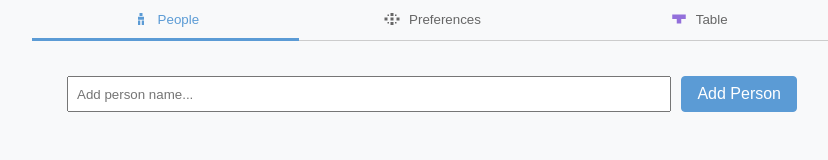
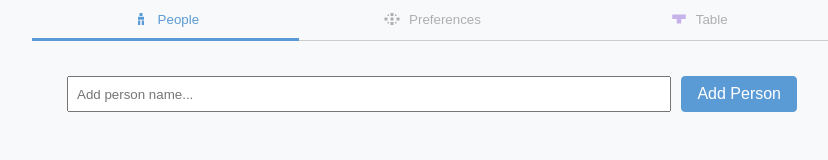
Before and after one commit to cornerman/tabletetris, a React (Vite) app: page / in a window 1280 px wide. Shown: the top 160 px of the page, without its empty margins (208-1036 px from the left). Built offline with nearby package versions, Linux system fonts and the light colour scheme.

Commit message:
disable tabs without persons

```diff
--- a/src/main.tsx
+++ b/src/main.tsx
@@ -38,7 +38,7 @@ interface Person {
 
 type PreferencesState = Record<string, boolean>; // Key: pref_want/dislike_A_B
 type SolverStatus = 'idle' | 'loading' | 'error' | 'success';
-type TabId = 'people' | 'preferences' | 'results';
+type TabId = 'people' | 'preferences' | 'table';
 
 interface TabDefinition {
     id: TabId;
@@ -49,7 +49,7 @@ interface TabDefinition {
 const TABS: TabDefinition[] = [
     { id: 'people', label: 'People', icon: PeopleIcon },
     { id: 'preferences', label: 'Preferences', icon: PreferencesIcon },
-    { id: 'results', label: 'Table', icon: TableIcon },
+    { id: 'table', label: 'Table', icon: TableIcon },
 ];
 
 // Result type: Array of person objects representing the seating arrangement
@@ -282,7 +282,18 @@ function App() {
 
         // Determine the starting tab based on the URL hash
         const hash = window.location.hash;
-        const initialTab = getTabFromHash(hash);
+        let initialTab = getTabFromHash(hash); // Use let instead of const
+
+        // --- Add check for disabled tabs on initial load ---
+        if ((initialTab === 'preferences' || initialTab === 'table') && loadedPeople.length === 0) {
+            console.log(`[DEBUG] Initial hash '${hash}' points to a disabled tab (${initialTab}) with no people. Redirecting to 'people'.`);
+            initialTab = 'people';
+            // Optionally, update the hash in the URL bar to reflect the change
+            // Be careful with history updates if not desired
+            window.location.hash = 'people';
+        }
+        // --- End check ---
+
         setActiveTab(initialTab);
 
     }, []); // Empty dependency array means run only once on mount
@@ -367,6 +378,22 @@ function App() {
     useEffect(() => {
         const handleHashChange = () => {
             const newTab = getTabFromHash(window.location.hash);
+
+            // --- Add guard against navigating to disabled tabs via URL ---
+            if ((newTab === 'preferences' || newTab === 'table') && people.length === 0) {
+                console.log(`[DEBUG] Hash change to '${newTab}' blocked because people list is empty. Redirecting to 'people'.`);
+                // Force hash back to people if trying to access disabled tabs directly
+                if (window.location.hash !== '#people') { // Avoid infinite loop if already #people
+                    window.location.hash = 'people';
+                }
+                // If the *current* active tab is already people, we don't need to trigger a state update
+                // If the *current* active tab is NOT people, the hash change above will trigger this handler again,
+                // and it will correctly set the state to 'people' on the next run.
+                return; // Stop processing this hash change event
+            }
+            // --- End guard ---
+
+            // Original logic: Only update state if the (now validated) tab is different
             if (newTab !== activeTab) {
                 console.log(`[DEBUG] Hash changed, switching tab to: ${newTab}`);
                 setActiveTab(newTab);
@@ -374,13 +401,11 @@ function App() {
         };
 
         window.addEventListener('hashchange', handleHashChange);
-        // Set initial tab based on hash
-        handleHashChange(); // Call once on load
 
         return () => {
             window.removeEventListener('hashchange', handleHashChange);
         };
-    }, [activeTab]); // Re-run if activeTab changes programmatically
+    }, [activeTab, people]); // Re-run if activeTab changes programmatically
 
     // --- Event Handlers ---
     const handleAddPerson = () => {
@@ -510,14 +535,28 @@ function App() {
                 flexShrink: 0
             }}>
                 {TABS.map(tab => {
+                    // Determine if the tab should be disabled
+                    const isDisabled = (tab.id === 'preferences' || tab.id === 'table') && people.length === 0;
+                    // Get base style and apply disabled modifications
+                    const baseStyle = getTabStyle(tab.id, activeTab);
+                    const finalStyle: React.CSSProperties = {
+                        ...baseStyle,
+                        cursor: isDisabled ? 'not-allowed' : 'pointer',
+                        opacity: isDisabled ? 0.5 : 1, // Example: Dim disabled tabs
+                    };
+
                     return (
                         <button
                             key={tab.id}
-                            style={getTabStyle(tab.id, activeTab)}
+                            style={finalStyle} // Apply potentially modified style
                             onClick={() => {
-                                setActiveTab(tab.id);
-                                window.location.hash = tab.id; // Update hash on click
+                                // Only allow click if not disabled
+                                if (!isDisabled) {
+                                    setActiveTab(tab.id);
+                                    window.location.hash = tab.id; // Update hash on click
+                                }
                             }}
+                            disabled={isDisabled} // Add disabled attribute for accessibility
                         >
                             <tab.icon width="18" height="18" /> {/* Render the icon */}
                             {tab.label}
@@ -747,7 +786,7 @@ function App() {
                     </div>
                 )}
 
-                {activeTab === 'results' && (
+                {activeTab === 'table' && (
                     <div style={{ height: '100%' }}>
                         {solverStatus === 'idle' && people.length === 0 && <p>Add people and set preferences first.</p>}
                         {solverStatus === 'idle' && people.length > 0 && <p>Preferences set, ready to calculate (or calculation pending).</p>}
```
